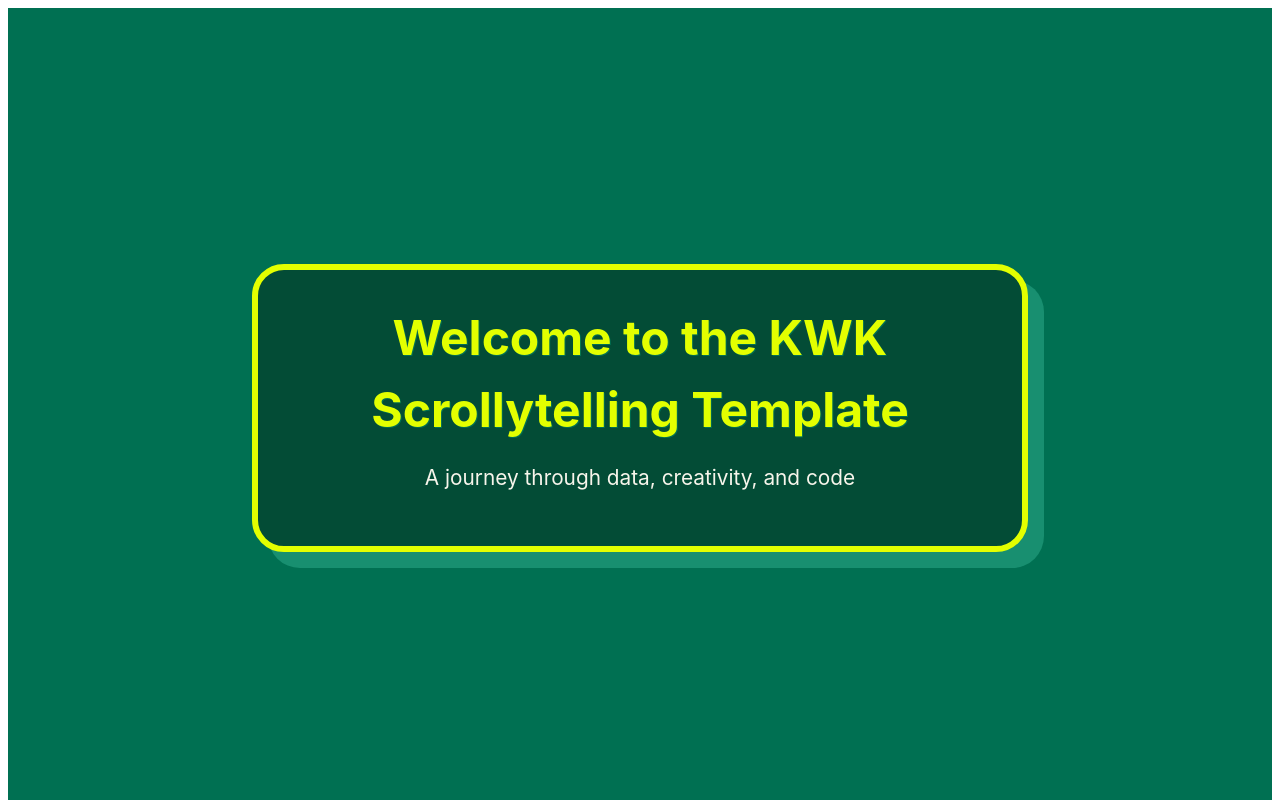
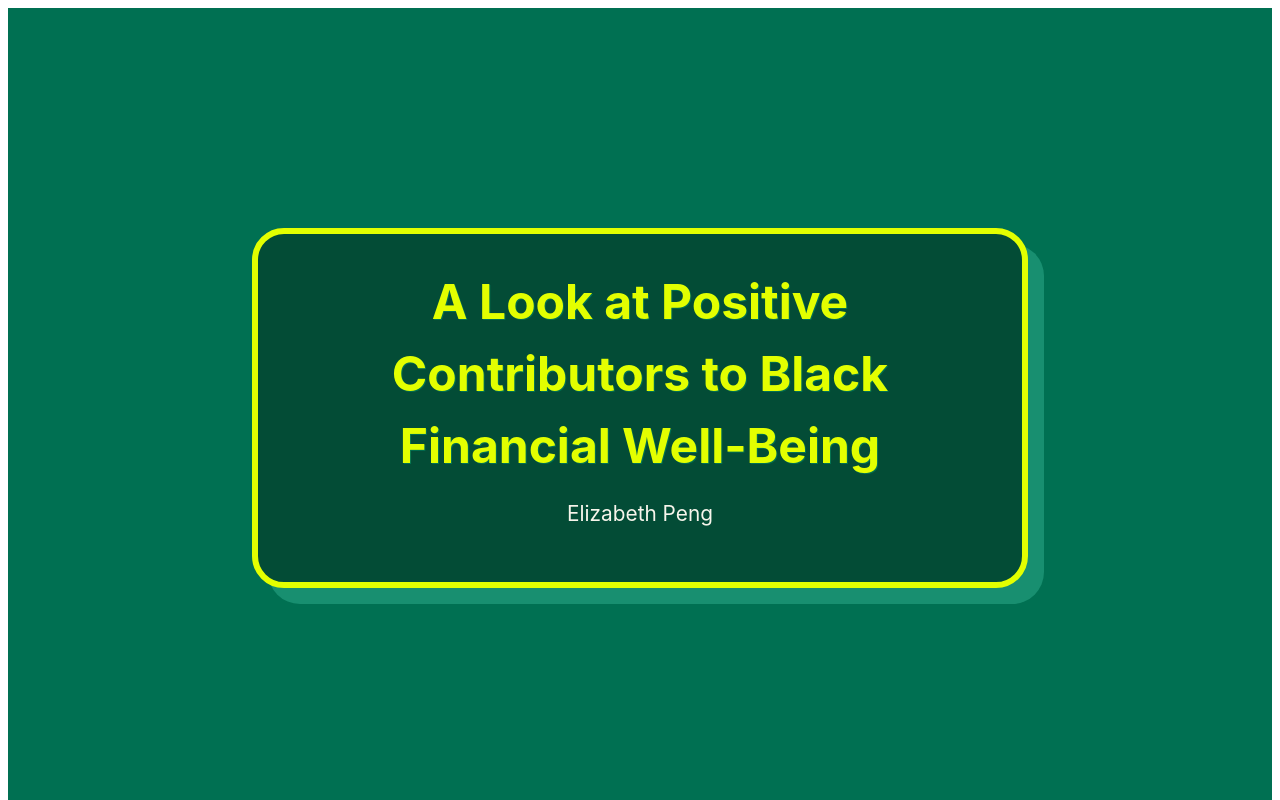
Before and after one commit to epeng333/kwk-dsc-final-project, a Svelte app: page / in a window 1280 px wide. Shown: the top 800 px of the page. Built offline with nearby package versions, Linux system fonts and the light colour scheme.

Commit message:
Edit TitleSection.svelte

```diff
--- a/src/sections/TitleSection.svelte
+++ b/src/sections/TitleSection.svelte
@@ -1,8 +1,8 @@
 <script>
     import TitleCard from "../lib/TitleCard.svelte";
 
-    const title = "Welcome to the KWK Scrollytelling Template";
-    const subtitle = "A journey through data, creativity, and code";
+    const title = "A Look at Positive Contributors to Black Financial Well-Being";
+    const subtitle = "Elizabeth Peng";
 </script>
 
 <TitleCard {title} {subtitle} />
```
